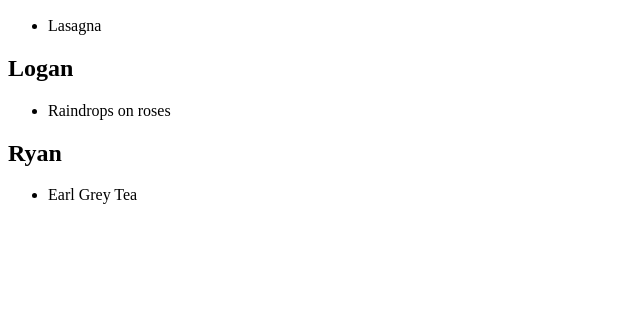
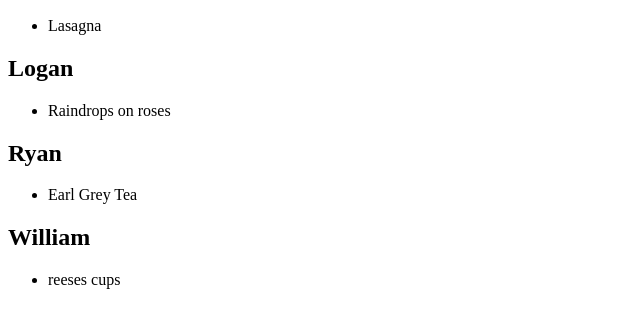
Before and after one commit to NSS-Day-Cohort-64/favorite-things-monday-madness, a plain HTML site: page index.html in a window 1280 px wide. Shown: the part 110-438 px from the top of the page, without its empty margins (0-640 px from the left). Drawn offline with Linux system fonts and the light colour scheme.

Commit message:
inital list from William

```diff
--- a/index.html
+++ b/index.html
@@ -23,5 +23,10 @@
         <li>Earl Grey Tea</li>
     </ul>
 
+    <h2>William</h2>
+    <ul>
+        <li>reeses cups</li>
+    </ul>
+
 </body>
 </html>
```
